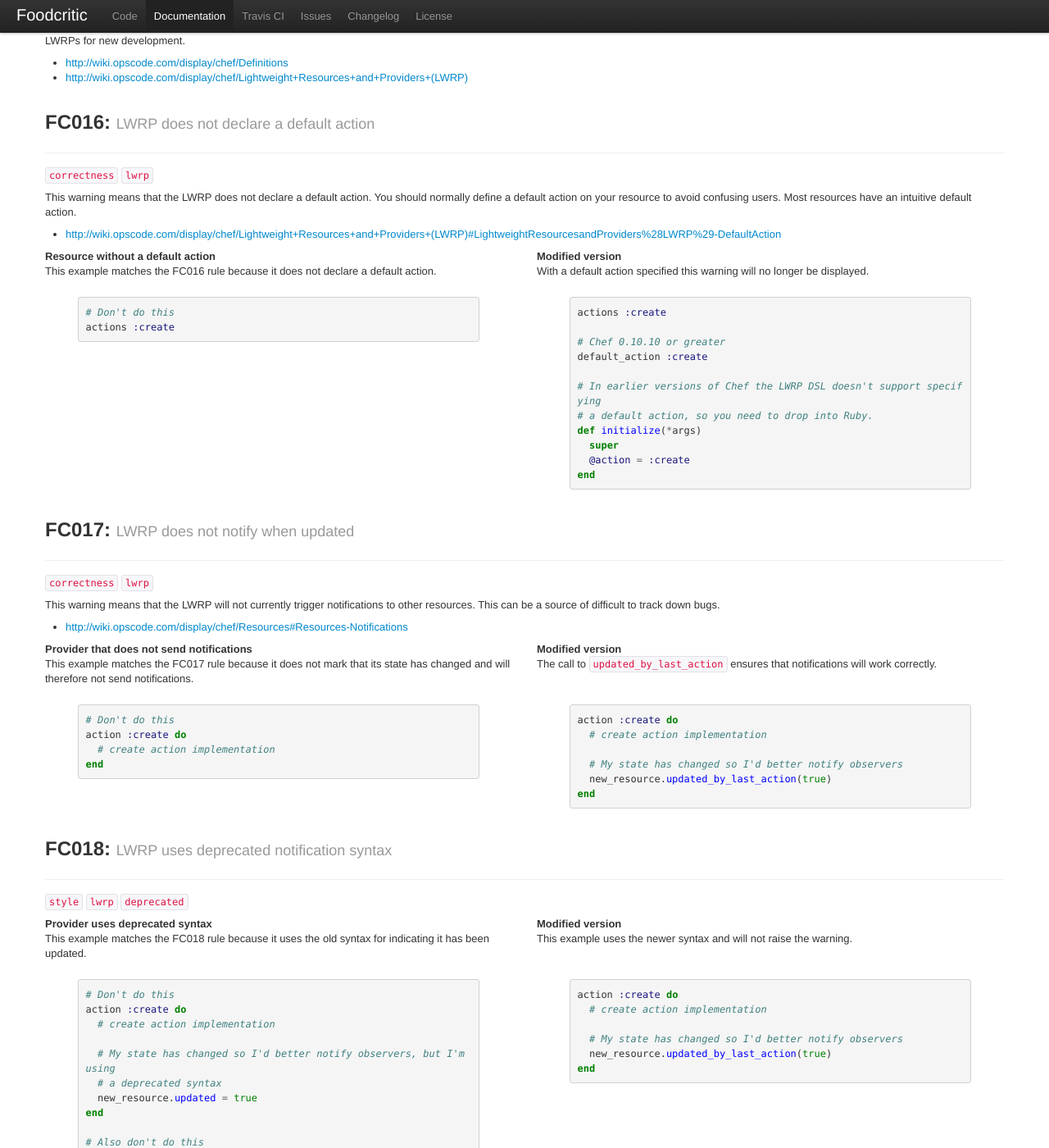
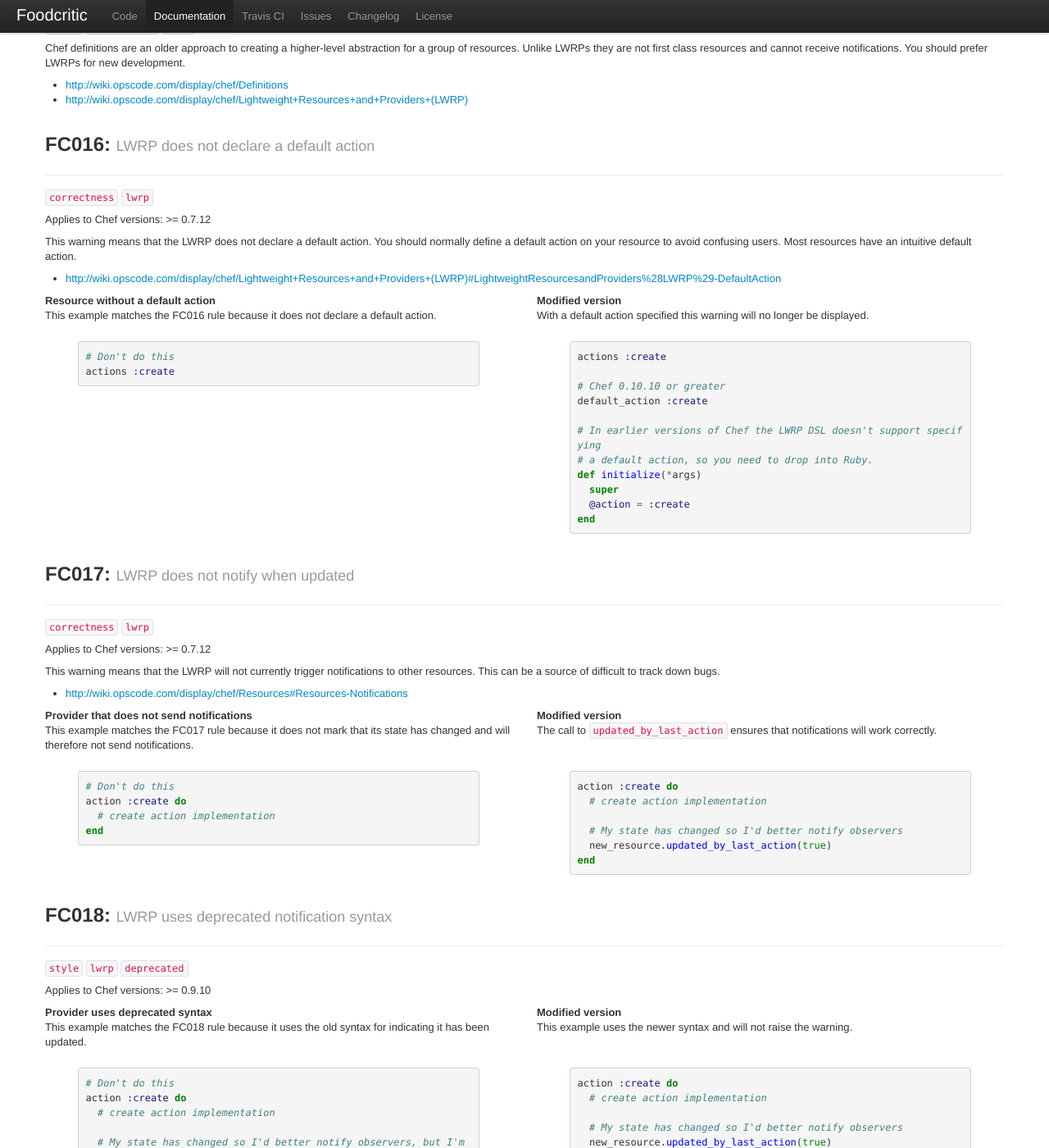
Before and after one commit to Foodcritic/foodcritic, a Jekyll site: the page built from index.html, in a window 1280 px wide and 1400 px high, scrolled down 6938 px. Shown: the whole window at 82% size. Built offline with Jekyll 4.4.1, drawn with Linux system fonts in a browser that asks for light colours; some of the changed text lies outside the part shown.

Commit message:
Include Chef versions against rules.

```diff
--- a/_includes/rules.html
+++ b/_includes/rules.html
@@ -29,6 +29,15 @@
       </p>
     </div>
   </div>
+  {% if rule.applies_to %}
+  <div class="row">
+    <div class="span12">
+      <p>
+        Applies to Chef versions: {{ rule.applies_to }}
+      </p>
+    </div>
+  </div>
+  {% endif %}
   <div class="row">
     <div class="span12">
     {{ rule.summary | unindent | markdownify }}
--- a/index.html
+++ b/index.html
@@ -7,6 +7,7 @@
     tags:
       - style
       - attributes
+    applies_to: '>= 0.7.12'
     summary: |
       Opscode recommend that you use strings rather than symbols when referencing node attributes.
       See [this explanation from @jtimberman](https://github.com/acrmp/foodcritic/issues/1).
@@ -417,6 +418,7 @@
     tags:
       - correctness
       - lwrp
+    applies_to: '>= 0.7.12'
     summary: |
       This warning means that the LWRP does not declare a default action. You
       should normally define a default action on your resource to avoid
@@ -452,6 +454,7 @@
     tags:
       - correctness
       - lwrp
+    applies_to: '>= 0.7.12'
     summary: |
       This warning means that the LWRP will not currently trigger notifications
       to other resources. This can be a source of difficult to track down bugs.
@@ -484,6 +487,7 @@
       - style
       - lwrp
       - deprecated
+    applies_to: '>= 0.9.10'
     examples:
       - title: Provider uses deprecated syntax
         text: |
@@ -576,6 +580,7 @@
     tags:
       - correctness
       - lwrp
+    applies_to: '>= 0.10.6'
     summary: |
       A change introduced in Chef 0.10.6 means that conditions may not work as
       expected for resources redeclared with the same name. If your LWRP defines
@@ -617,6 +622,7 @@
     name: Resource condition within loop may not behave as expected
     tags:
       - correctness
+    applies_to: '>= 0.10.6'
     summary: |
       A change introduced in Chef 0.10.6 means that conditions may not work as
       expected for resources declared within a loop. If your recipe defines a
@@ -752,6 +758,7 @@
     tags:
       - style
       - deprecated
+    applies_to: '>= 0.10.10'
     summary: |
       This warning is shown if:
       * you have a cookbook that installs a Rubygem for use from Chef
@@ -781,6 +788,7 @@
     name: Conditional execution block attribute contains only string
     tags:
       - correctness
+    applies_to: '>= 0.7.4'
     summary: |
       This warning is shown if you have a conditional attribute declared on a
       resource as a block that contains only a single string.
```
